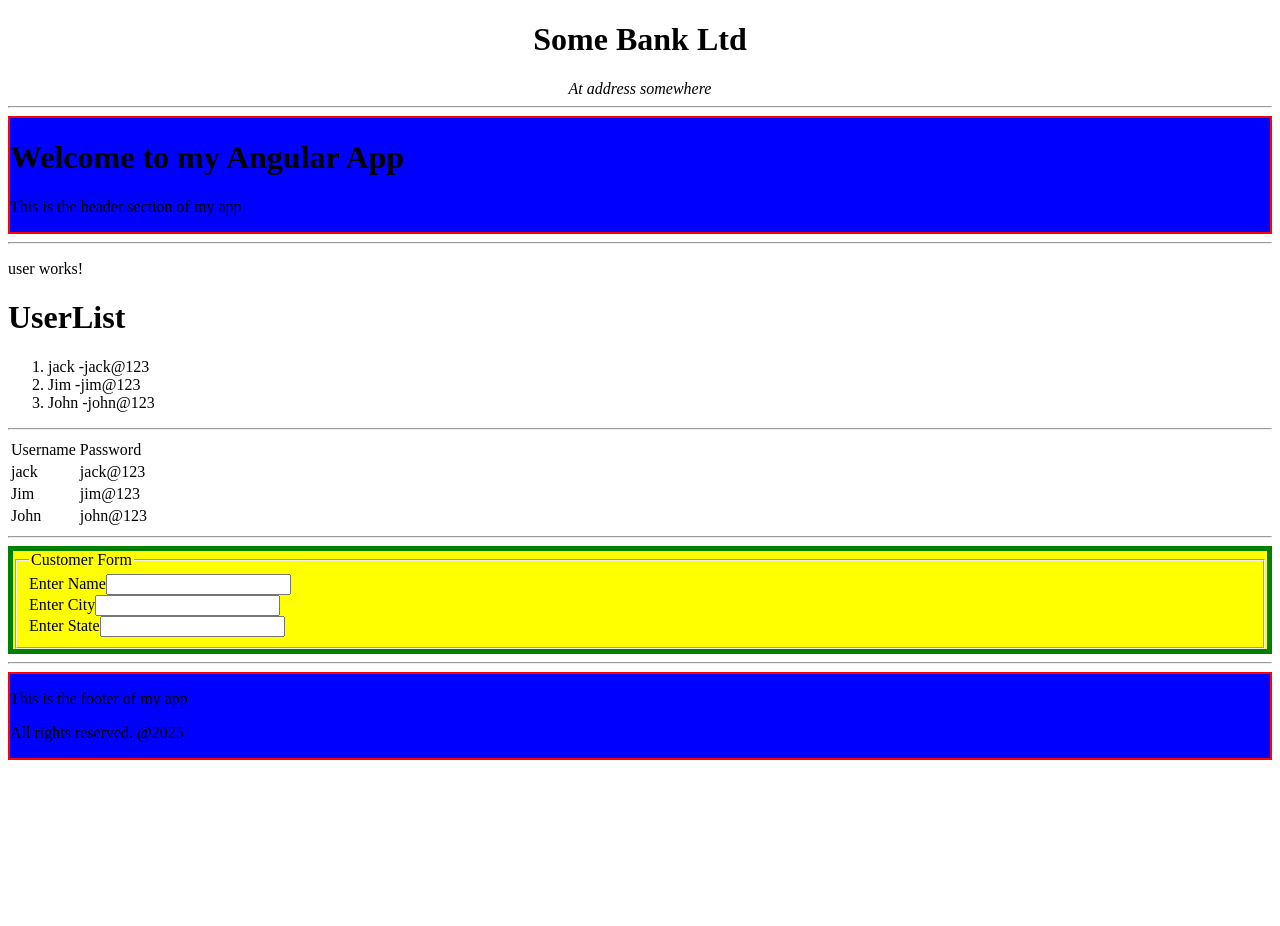
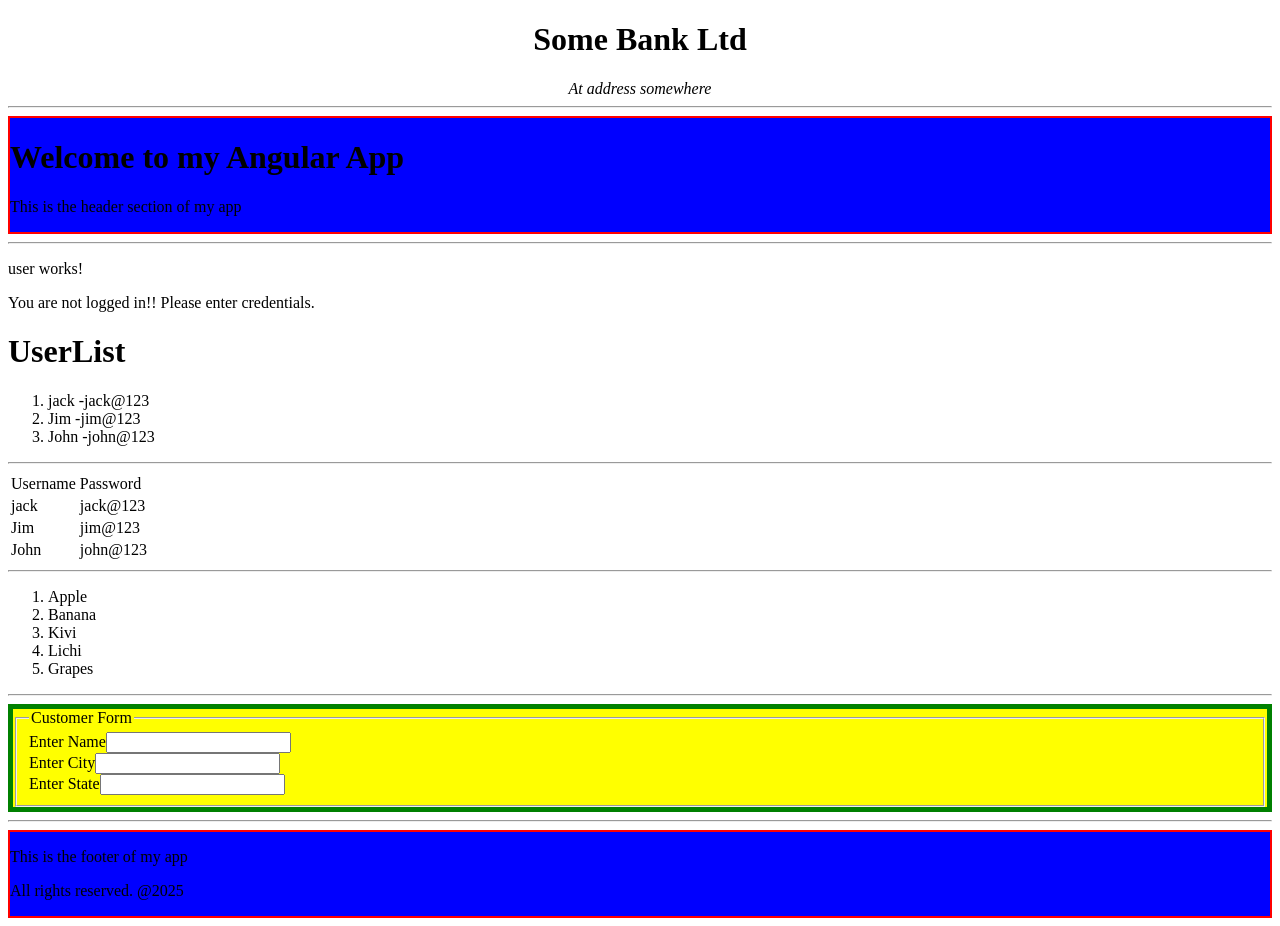
Before and after one commit to sulakshanadeore/firstapp, an Angular app: page / in a window 1280 px wide. Before the commit the page ends 800 px from the top, so only its background shows below. Built offline with nearby package versions, Linux system fonts and the light colour scheme.

Commit message:
if else with ngif

```diff
--- a/src/app/user/user.component.html
+++ b/src/app/user/user.component.html
@@ -1,4 +1,7 @@
 <p>user works!</p>
+<p *ngIf="isLoggedIn">You are logged in by entering username and password.</p>
+<p *ngIf="!isLoggedIn">You are not logged in!! Please enter credentials.</p>
+
 
 <h1>UserList</h1>
 <ol>
@@ -22,3 +25,9 @@
         </tr>
     </tbody>
 </table>
+<hr/>
+<ol>
+    <li *ngFor="let f of fruits">
+             {{f}}
+    </li>
+</ol>
--- a/src/app/user/user.component.ts
+++ b/src/app/user/user.component.ts
@@ -15,4 +15,12 @@ users:SiteUser[]=
   new SiteUser("Jim","jim@123"),
   new SiteUser("John","john@123")
 ];
+
+
+fruits:string[]=["Apple","Banana","Kivi","Lichi","Grapes"];
+
+
+//how to use ngIf structural directive, if means boolean so taken a boolean property
+isLoggedIn:boolean=false;
+
 }
```
